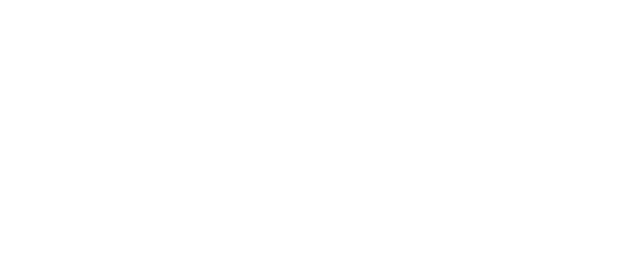
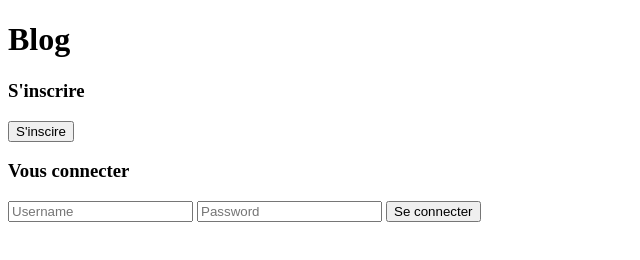
Before and after one commit to Alencruser/blog, a plain HTML site: page index.html in a window 1280 px wide. Shown: the whole page, without its empty margins (0-640 px from the left). Drawn offline with nearby package versions, Linux system fonts and the light colour scheme.

Commit message:
ajout bouton inscription et input de connexion

```diff
--- a/index.html
+++ b/index.html
@@ -6,6 +6,24 @@
 	<title></title>
 </head>
 <body>
+	<header>
+		<h1>Blog </h1>
+	</header>
+	<div id="inscript">
+		<h3>S'inscrire</h3>
+		<a href="co.html"><button>S'inscire</button></a>
+	</div>
+	<div id="connec">
+		<h3>Vous connecter </h3>
+		<input id="login" type="text" placeholder="Username">
+		<input id="cpass" type="password" placeholder="Password">
+		<input type="submit" value="Se connecter" onclick="connexion()">
+	</div>
+	<script
+	src="https://code.jquery.com/jquery-3.3.1.min.js"
+	integrity="sha256-FgpCb/KJQlLNfOu91ta32o/NMZxltwRo8QtmkMRdAu8="
+	crossorigin="anonymous"></script>
+	<script src="scriptco.js"></script>
 	<script src="script.js"></script>
 </body>
 </html>
```
